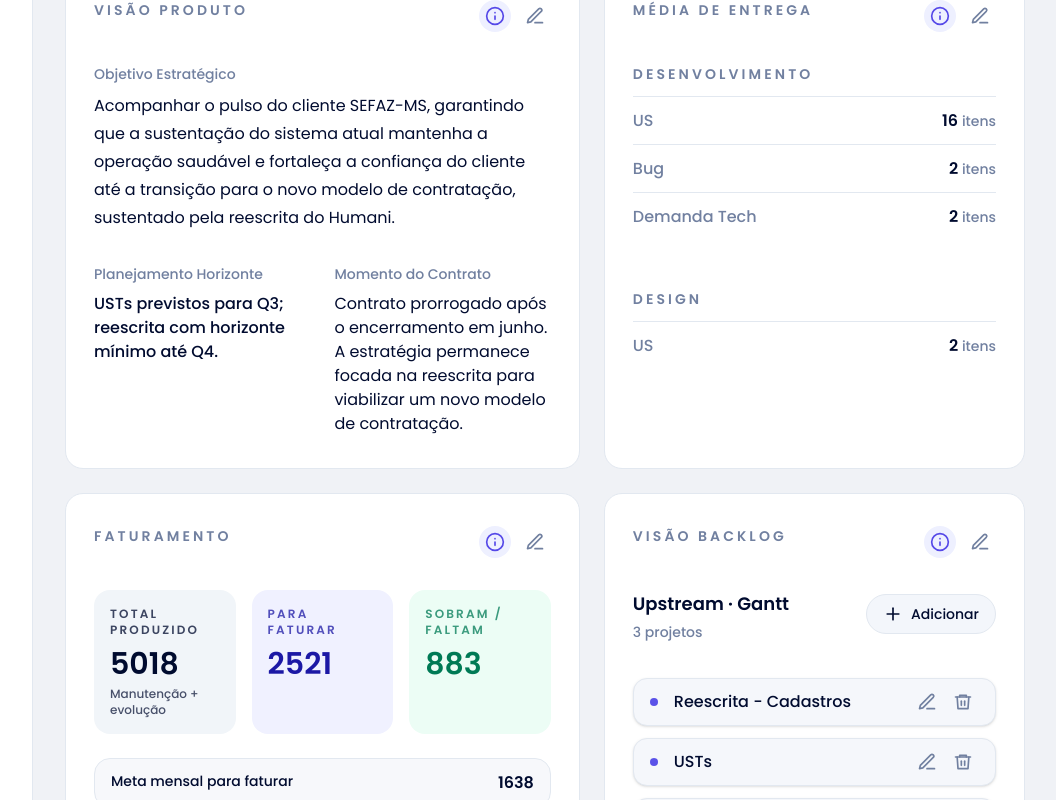
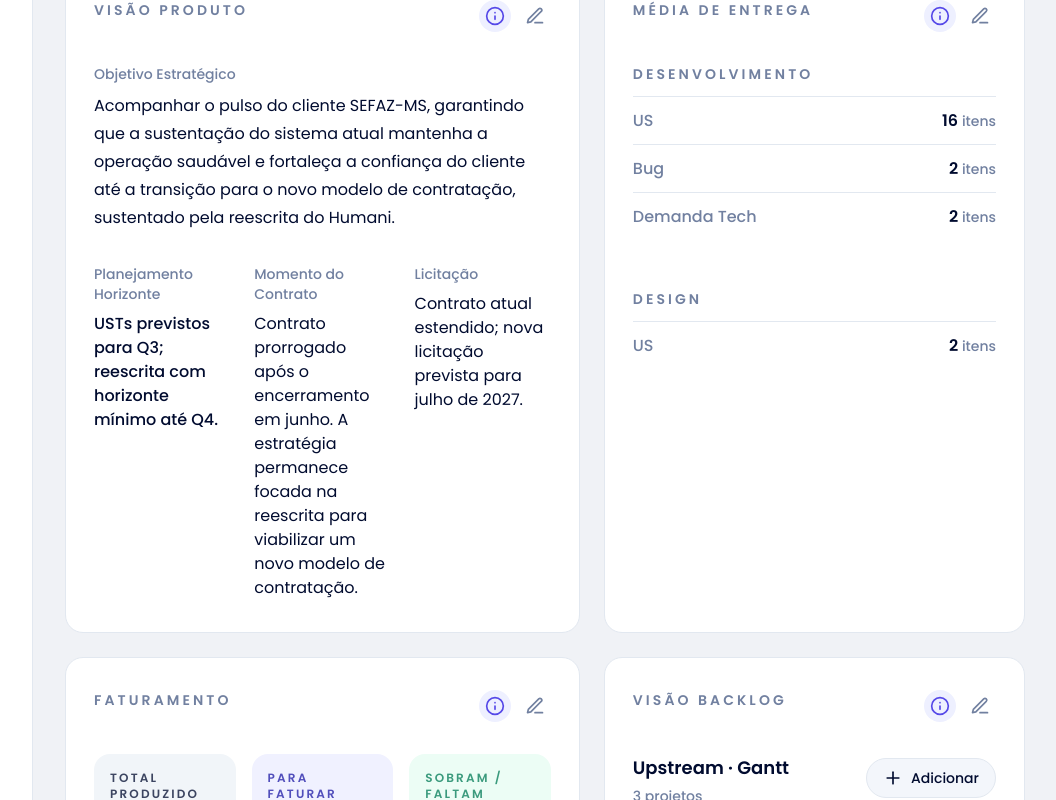
Before and after one commit to RhyanSKomm/Portfolio-de-Produtos, a Next.js app: page / in a window 1280 px wide. Shown: the part 512-1312 px from the top of the page, without its empty margins (223-1279 px from the left). Built offline with nearby package versions, Linux system fonts and the light colour scheme.

Commit message:
Adiciona previsao de licitacao

```diff
--- a/app/page.tsx
+++ b/app/page.tsx
@@ -8,6 +8,7 @@ type ProductData = {
   projects: string[];
   horizon: string;
   contractMoment: string;
+  bidding: string;
 };
 
 type DeliveryMetric = {
@@ -517,7 +518,7 @@ function ProductCard({
         )}
       </div>
 
-      <div className="mt-8 grid gap-6 md:grid-cols-2">
+      <div className="mt-8 grid gap-6 lg:grid-cols-3">
         <div>
           <p className="mb-2 text-sm font-medium text-[#7180a0]">
             Planejamento Horizonte
@@ -546,6 +547,23 @@ function ProductCard({
           ) : (
             <p className="text-base font-normal leading-6 text-[#000b2f]">
               {visibleData.contractMoment}
+            </p>
+          )}
+        </div>
+
+        <div>
+          <p className="mb-2 text-sm font-medium text-[#7180a0]">Licitação</p>
+          {isEditing ? (
+            <textarea
+              className={`${fieldClass} min-h-20 resize-y leading-6`}
+              value={draft.bidding}
+              onChange={(event) =>
+                onChange({ ...draft, bidding: event.target.value })
+              }
+            />
+          ) : (
+            <p className="text-base font-normal leading-6 text-[#000b2f]">
+              {visibleData.bidding}
             </p>
           )}
         </div>
--- a/data/humani.json
+++ b/data/humani.json
@@ -45,7 +45,8 @@
     "objective": "Acompanhar o pulso do cliente SEFAZ-MS, garantindo que a sustentação do sistema atual mantenha a operação saudável e fortaleça a confiança do cliente até a transição para o novo modelo de contratação, sustentado pela reescrita do Humani.",
     "projects": ["USTs", "Reescrita do Humani"],
     "horizon": "USTs previstos para Q3; reescrita com horizonte mínimo até Q4.",
-    "contractMoment": "Contrato prorrogado após o encerramento em junho. A estratégia permanece focada na reescrita para viabilizar um novo modelo de contratação."
+    "contractMoment": "Contrato prorrogado após o encerramento em junho. A estratégia permanece focada na reescrita para viabilizar um novo modelo de contratação.",
+    "bidding": "Contrato atual estendido; nova licitação prevista para julho de 2027."
   },
   "backlogProjects": ["Reescrita - Cadastros", "USTs", "Automações Internas"],
   "delivery": {
```
